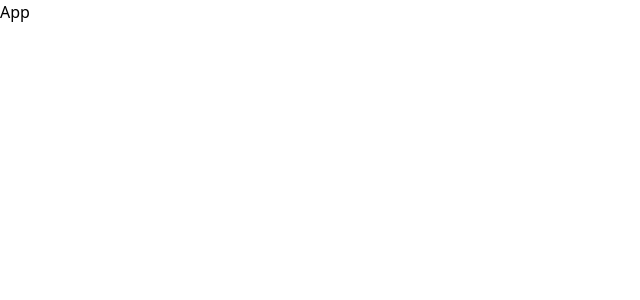
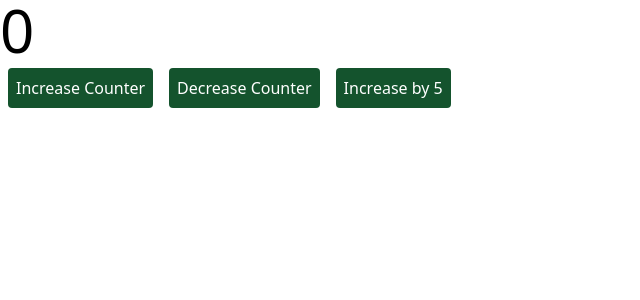
Before and after one commit to steamnp/bfs56, a React (Vite) app: page / in a window 1280 px wide. Shown: the top 300 px of the page, without its empty margins (0-640 px from the left). Built offline with nearby package versions, Linux system fonts and the light colour scheme.

Commit message:
create slice

```diff
--- a/src/App.tsx
+++ b/src/App.tsx
@@ -1,5 +1,25 @@
+import { useAppDispatch, useAppSelector } from './redux/hooks'
+import { decrease, increase, increaseByFive } from './redux/features/counter'
+
 function App() {
-  return <div>App</div>
+  const counter = useAppSelector((data) => data.counter)
+  const dispatch = useAppDispatch()
+
+  return (
+    <>
+      <h1 className="text-6xl">{counter}</h1>
+      <button onClick={() => dispatch(increase())} className="bg-green-900 text-white m-2 p-2 rounded">
+        Increase Counter
+      </button>
+      <button onClick={() => dispatch(decrease())} className="bg-green-900 text-white m-2 p-2 rounded">
+        Decrease Counter
+      </button>
+
+      <button onClick={() => dispatch(increaseByFive(5))} className="bg-green-900 text-white m-2 p-2 rounded">
+        Increase by 5
+      </button>
+    </>
+  )
 }
 
 export default App
--- a/src/main.tsx
+++ b/src/main.tsx
@@ -2,9 +2,13 @@ import { StrictMode } from 'react'
 import { createRoot } from 'react-dom/client'
 import App from './App.tsx'
 import './index.css'
+import { Provider } from 'react-redux'
+import { store } from './redux/store'
 
 createRoot(document.getElementById('root')!).render(
   <StrictMode>
-    <App />
-  </StrictMode>,
+    <Provider store={store}>
+      <App />
+    </Provider>
+  </StrictMode>
 )
--- /dev/null
+++ b/src/redux/features/counter.ts
@@ -0,0 +1,25 @@
+import { createSlice } from '@reduxjs/toolkit'
+
+const counterSlice = createSlice({
+  name: 'counter',
+  initialState: 0,
+  reducers: {
+    increase: (currentState) => {
+      return currentState + 1
+    },
+    decrease: (currentState) => {
+      if (currentState > 0) {
+        return currentState - 1
+      }
+
+      return currentState
+    },
+    increaseByFive: (currentState, action) => {
+      return currentState + action.payload
+    },
+  },
+})
+
+export default counterSlice.reducer
+
+export const { increase, decrease, increaseByFive } = counterSlice.actions
--- /dev/null
+++ b/src/redux/features/product-slice.ts
@@ -0,0 +1,9 @@
+import { createSlice } from '@reduxjs/toolkit'
+
+const productSlice = createSlice({
+  name: 'product',
+  initialState: 'Random Product',
+  reducers: {},
+})
+
+export default productSlice.reducer
--- /dev/null
+++ b/src/redux/features/user-slice.ts
@@ -0,0 +1,9 @@
+import { createSlice } from '@reduxjs/toolkit'
+
+const userSlice = createSlice({
+  name: 'user',
+  initialState: { name: 'Alex', age: 30 },
+  reducers: {},
+})
+
+export default userSlice.reducer
--- /dev/null
+++ b/src/redux/hooks.ts
@@ -0,0 +1,6 @@
+import { useDispatch, useSelector } from 'react-redux'
+import type { RootState, AppDispatch } from './store'
+
+// Use throughout your app instead of plain `useDispatch` and `useSelector`
+export const useAppDispatch = useDispatch.withTypes<AppDispatch>()
+export const useAppSelector = useSelector.withTypes<RootState>()
--- /dev/null
+++ b/src/redux/store.ts
@@ -0,0 +1,17 @@
+import { configureStore } from '@reduxjs/toolkit'
+import productReducer from './features/product-slice'
+import userSlice from './features/user-slice'
+import counterSlice from './features/counter'
+
+export const store = configureStore({
+  reducer: {
+    product: productReducer,
+    user: userSlice,
+    counter: counterSlice,
+  },
+})
+
+// Infer the `RootState` and `AppDispatch` types from the store itself
+export type RootState = ReturnType<typeof store.getState>
+// Inferred type: {posts: PostsState, comments: CommentsState, users: UsersState}
+export type AppDispatch = typeof store.dispatch
```
